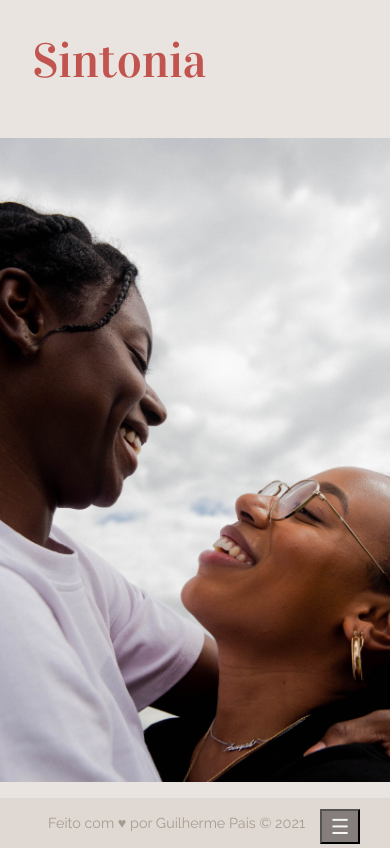
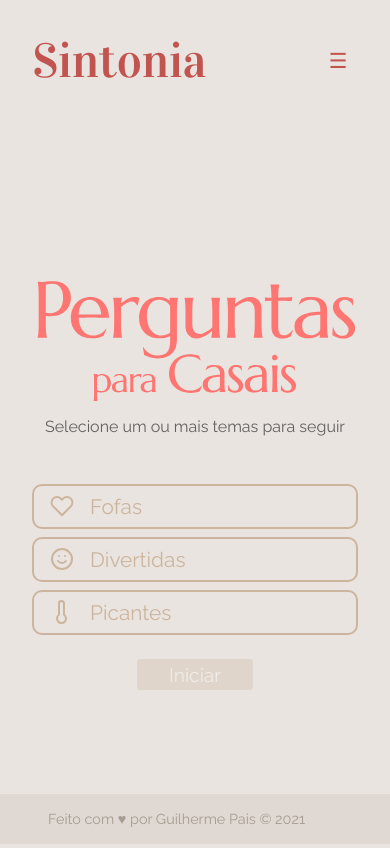
Before and after one commit to guilhermerodpais/sintonia-jogo-casais, a React (Create React App) app: page / in a window 390 px wide. Shown: the top 848 px of the page. Built offline with nearby package versions, Linux system fonts and the light colour scheme.

Commit message:
WIP fix responsive

```diff
--- a/src/components/Header/items/smallScreensNav.tsx
+++ b/src/components/Header/items/smallScreensNav.tsx
@@ -12,7 +12,7 @@ function SmallScreensNav() {
 	// -------------------------------------------------
 	// States
 	// -------------------------------------------------
-    let [translate, setTranslate ] = useState(true);
+	let [translate, setTranslate] = useState(true);
 
 	// -------------------------------------------------
 	// Hooks
@@ -26,19 +26,20 @@ function SmallScreensNav() {
 	// Render
 	// -------------------------------------------------
 	return (
-		<div>
+		<div className={style.containerButtonMobile}>
+			{console.log('translate', translate)}
 			<button
 				className={style.hamburgerBtn}
-                onClick= {()=> setTranslate(!translate)}
+				onClick={() => setTranslate(!translate)}
 			>
-                 {translate?<span>&#9776;</span>:<span>&times;</span>}
+				{translate ? <span>&#9776;</span> : <span>&times;</span>}
 			</button>
-             <div id="sidebar-list" className={`${translate? style.addTransiton : style.removeTransition}`}>
+			<div id="sidebar-list" className={`${translate ? style.addTransiton : style.removeTransition}`}>
 				<NavComponent
-                    navClass="nav-small"
+					navClass={style.navSmall}
 					linkClassName={style.navSmallLink}
-                    onClick = {()=>setTranslate(true)}
-					items={["sobre","contato"]}
+					onClick={() => setTranslate(true)}
+					items={["sobre", "contato"]}
 				/>
 			</div>
 		</div>
--- a/src/components/Header/style.module.scss
+++ b/src/components/Header/style.module.scss
@@ -1,4 +1,4 @@
-.header{
+.header {
   grid-area: header;
   background: transparent;
   width: 100%;
@@ -6,7 +6,7 @@
   align-items: center;
   justify-content: space-between;
 }
-.headerInner{
+.headerInner {
   display: flex;
   align-items: center;
   justify-content: space-between;
@@ -14,11 +14,11 @@
   padding: 2rem;
 }
 
-.logo{
+.logo {
   font-family: "Vidaloka";
   font-size: 3rem;
   cursor: pointer;
-    color: #C25450;
+  color: #c25450;
   text-decoration: none;
 
   &:hover {
@@ -26,7 +26,7 @@
   }
 }
 
-nav{
+nav {
   flex: 0.5;
   display: flex;
   justify-content: center;
@@ -42,27 +42,34 @@ nav{
   }
 }
 
-.hamburgerBtn{
+.containerButtonMobile {
+  display: flex;
+  align-items: center;
+  justify-content: flex-end;
+}
+
+.hamburgerBtn {
   font-size: 1.3rem;
-    position: absolute;
-    bottom: 0;
   width: 40px;
   height: 35px;
-    right: 30px;
   outline: none;
-    background-color: rgb(134, 125, 125);
-    color: whitesmoke;
+  background-color: transparent;
+  color: #C25450;
+  border: none;
 }
-.addTransiton{
+
+.addTransiton {
   transform: translateX(170px);
   transition: transform 0.5s ease-in-out;
+  width: 0;
 }
-.removeTransition{
+.removeTransition {
   transform: translateX(20px);
   transition: transform 0.5s ease-in-out;
+  width: auto;
 }
 
-#sidebarList{
+#sidebarList {
   background-color: rgb(134, 125, 125);
   height: 90vh;
   width: 170px;
@@ -72,7 +79,7 @@ nav{
   top: 0;
   margin-top: 70px;
 }
-.navBig{
+.navBig {
   list-style: none;
   display: flex;
   justify-content: space-around;
@@ -80,28 +87,27 @@ nav{
   font-weight: bold;
 }
 
-.navBigLink{
+.navBigLink {
   cursor: pointer;
   color: white;
   text-decoration: none !important;
 }
 
-.navSmall{
+.navSmall {
   display: flex;
   flex-direction: column;
   text-align: center;
   justify-content: space-around;
   margin: auto;
-    height: 40%;
-    margin-top: 50px;
-    width: 80%;
+  height: 100%;
+  width: 100%;
 }
-.navSmallLlink{
+.navSmallLink {
   cursor: pointer;
-    color: whitesmoke;
+  color: #C25450;
   padding-bottom: 5px;
 }
 
-.navRight{
+.navRight {
   justify-content: flex-end;
 }
--- a/src/containers/Home/style.module.scss
+++ b/src/containers/Home/style.module.scss
@@ -1,8 +1,16 @@
 // Image Banner
 
-.imageContainerBox{
-    height: calc(100vh - 200px);
+.imageContainerBox {
+  height: calc(100vh - 230px);
   position: relative;
+
+  @media (min-width: 481px) and (max-width: 767px) {
+    display: none;
+  }
+
+  @media (min-width: 320px) and (max-width: 480px) {
+    display: none;
+  }
 }
 
 .imageContainerInfo {
@@ -11,7 +19,7 @@
 
 .imageTitleContainerInfo {
   font-family: "Marcellus";
-    color: #FF7571;
+  color: #ff7571;
   font-size: 4rem;
   position: absolute;
   bottom: -32px;
@@ -25,9 +33,16 @@
   display: flex;
   flex-direction: column;
   justify-content: center;
+  @media (min-width: 481px) and (max-width: 767px) {
+    padding: 2rem;
   }
 
-.titleContainerBox{
+  @media (min-width: 320px) and (max-width: 480px) {
+    padding: 2rem;
+  }
+}
+
+.titleContainerBox {
   display: flex;
   flex-direction: column;
   align-items: center;
@@ -51,12 +66,12 @@
   align-items: center;
 }
 
-.selectionContainerBoxButton{
+.selectionContainerBoxButton {
   width: 100%;
   display: flex;
   background: transparent;
-    border: 2px solid #CCB59E;
-    color: #CCB59E;
+  border: 2px solid #ccb59e;
+  color: #ccb59e;
   font-family: "Raleway";
   font-size: 1.3rem;
   margin-bottom: 0.5rem;
@@ -65,28 +80,28 @@
   cursor: pointer;
 
   &:hover {
-        background: #DED1C4;
-        color: #FFF;
-        border-color: #DED1C4;
+    background: #ded1c4;
+    color: #fff;
+    border-color: #ded1c4;
 
     svg {
-            color: #FFF;
+      color: #fff;
     }
   }
 }
 
-.selectionContainerBoxButtonSVG{
+.selectionContainerBoxButtonSVG {
   margin-right: 1rem;
   margin-left: 0.5rem;
-    color: #CCB59E;
+  color: #ccb59e;
 }
 
-.buttonStart{
+.buttonStart {
   border: none;
   font-family: "Raleway";
   font-size: 1.2rem;
   margin-top: 1rem;
-    background: #CCB59E;
+  background: #ccb59e;
   color: #fff;
   border-radius: 0.2rem;
   padding: 0.3rem 2rem;
@@ -94,8 +109,8 @@
   text-decoration: none;
 
   &:hover {
-        background: #FFF;
-        color: #CCB59E;
+    background: #fff;
+    color: #ccb59e;
   }
 }
 
--- a/src/containers/Main/style.module.scss
+++ b/src/containers/Main/style.module.scss
@@ -14,4 +14,12 @@
   grid-area: content;
   display: flex;
   justify-content: space-evenly;
+
+  @media (min-width: 481px) and (max-width: 767px) {
+    flex-direction: column;
   }
+
+  @media (min-width: 320px) and (max-width: 480px) {
+    flex-direction: column;
+  }
+}
--- a/src/containers/Quiz/style.module.scss
+++ b/src/containers/Quiz/style.module.scss
@@ -4,6 +4,14 @@
   flex-direction: column;
   justify-content: center;
   padding: 9rem;
+
+  @media (min-width: 481px) and (max-width: 767px) {
+    padding: 0 4rem;
+  }
+
+  @media (min-width: 320px) and (max-width: 480px) {
+    padding: 0 4rem;
+  }
 }
 
 .mainQuestion {
@@ -12,6 +20,14 @@
   font-size: 4rem;
   text-align: center;
   z-index: 9;
+
+  @media (min-width: 481px) and (max-width: 767px) {
+    font-size: 2rem;
+  }
+
+  @media (min-width: 320px) and (max-width: 480px) {
+    font-size: 2rem;
+  }
 }
 
 .mainQuestionCategorySubtitle {
@@ -46,6 +62,14 @@
 .containerQuizBottleBackground {
   position: absolute;
   left: -90px;
+
+  @media (min-width: 481px) and (max-width: 767px) {
+    display: none;
+  }
+
+  @media (min-width: 320px) and (max-width: 480px) {
+    display: none;
+  }
 }
 
 .containerQuizHeartBackground {
```
Lines whose indentation alone changed are shown as unchanged.
